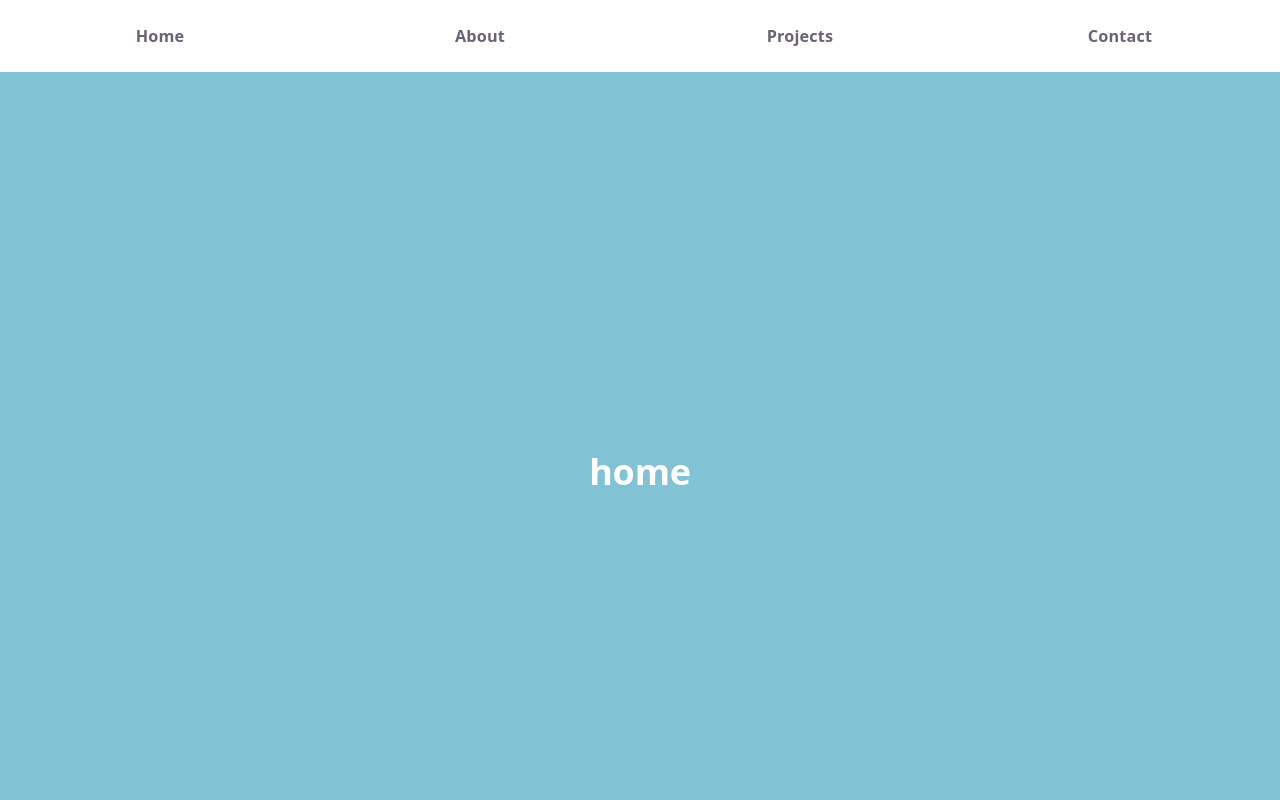
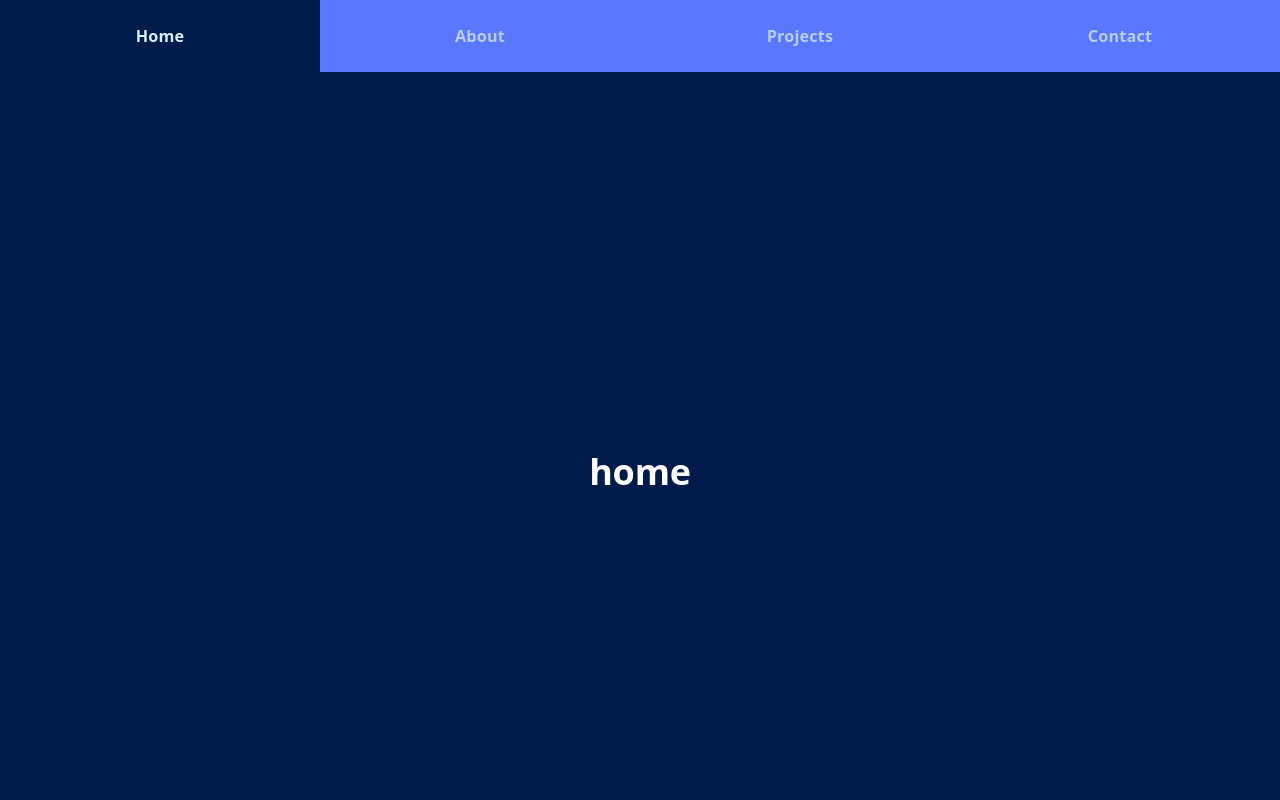
Before and after one commit to bjwirgau/react-portfolio, a React (Vite) app: page / in a window 1280 px wide. Shown: the top 800 px of the page. Built offline with nearby package versions, Linux system fonts and the light colour scheme.

Commit message:
Update header styling to include scrolling effect

```diff
--- a/src/components/Header/Header.css
+++ b/src/components/Header/Header.css
@@ -14,6 +14,7 @@
 
 .site-header__nav {
   flex: 1;
+  height: 100%;
 }
 
 .site-header__brand {
@@ -73,7 +74,8 @@
     background-color 180ms ease;
 }
 
-.site-header__links a:hover {
+.site-header__links a:hover,
+.site-header__links a.site-header__link--active {
   color: var(--accent);
   background: var(--accent-bg);
 }
--- a/src/components/Header/Header.jsx
+++ b/src/components/Header/Header.jsx
@@ -1,3 +1,4 @@
+import { useEffect, useState } from 'react'
 import './Header.css'
 
 const navItems = [
@@ -8,15 +9,62 @@ const navItems = [
 ]
 
 function Header() {
+  const [activeSection, setActiveSection] = useState('home')
+
+  useEffect(() => {
+    const sectionIds = navItems.map(({ href }) => href.slice(1))
+    const sections = sectionIds
+      .map((sectionId) => document.getElementById(sectionId))
+      .filter(Boolean)
+    const visibility = new Map()
+
+    const observer = new IntersectionObserver(
+      (entries) => {
+        entries.forEach((entry) => {
+          visibility.set(entry.target.id, entry.intersectionRatio)
+        })
+
+        const mostVisibleSection = sectionIds.reduce((mostVisible, sectionId) => {
+          const mostVisibleRatio = visibility.get(mostVisible) ?? 0
+          const sectionRatio = visibility.get(sectionId) ?? 0
+
+          return sectionRatio > mostVisibleRatio ? sectionId : mostVisible
+        }, sectionIds[0])
+
+        if ((visibility.get(mostVisibleSection) ?? 0) > 0) {
+          setActiveSection(mostVisibleSection)
+        }
+      },
+      {
+        rootMargin: '-72px 0px 0px',
+        threshold: [0, 0.25, 0.5, 0.75, 1],
+      },
+    )
+
+    sections.forEach((section) => observer.observe(section))
+
+    return () => observer.disconnect()
+  }, [])
+
   return (
     <header className="site-header">
       <nav className="site-header__nav" aria-label="Main navigation">
         <ul className="site-header__links">
-          {navItems.map(({ label, href }) => (
-            <li key={label}>
-              <a href={href}>{label}</a>
-            </li>
-          ))}
+          {navItems.map(({ label, href }) => {
+            const isActive = activeSection === href.slice(1)
+
+            return (
+              <li key={label}>
+                <a
+                  className={isActive ? 'site-header__link--active' : undefined}
+                  href={href}
+                  aria-current={isActive ? 'location' : undefined}
+                >
+                  {label}
+                </a>
+              </li>
+            )
+          })}
         </ul>
       </nav>
     </header>
--- a/src/components/Section/Section.css
+++ b/src/components/Section/Section.css
@@ -1,5 +1,5 @@
-div.section__content {
-    background: #81c2d4;
+.section__content {
+    background: var(--accent-bg);
     height: 100vh;
     display: flex;
     justify-content: center;
--- a/src/components/Section/Section.jsx
+++ b/src/components/Section/Section.jsx
@@ -1,10 +1,10 @@
 import './Section.css'
 
-function Section({sectionId}) {
+function Section({ sectionId }) {
   return (
-    <div className="section__content">
+    <section id={sectionId} className="section__content">
       <h2>{sectionId}</h2>
-    </div>
+    </section>
   )
 }
 
--- a/src/index.css
+++ b/src/index.css
@@ -1,11 +1,11 @@
 :root {
-  --text: #6b6375;
+  --text: #b7cdea;
   --text-h: #08060d;
-  --bg: #fff;
+  --bg: #5978ff;
   --border: #e5e4e7;
   --code-bg: #f4f3ec;
-  --accent: #aa3bff;
-  --accent-bg: rgba(170, 59, 255, 0.1);
+  --accent: #cff1ff;
+  --accent-bg: rgb(0 26 73);
   --accent-border: rgba(170, 59, 255, 0.5);
   --social-bg: rgba(244, 243, 236, 0.5);
   --shadow:
```
